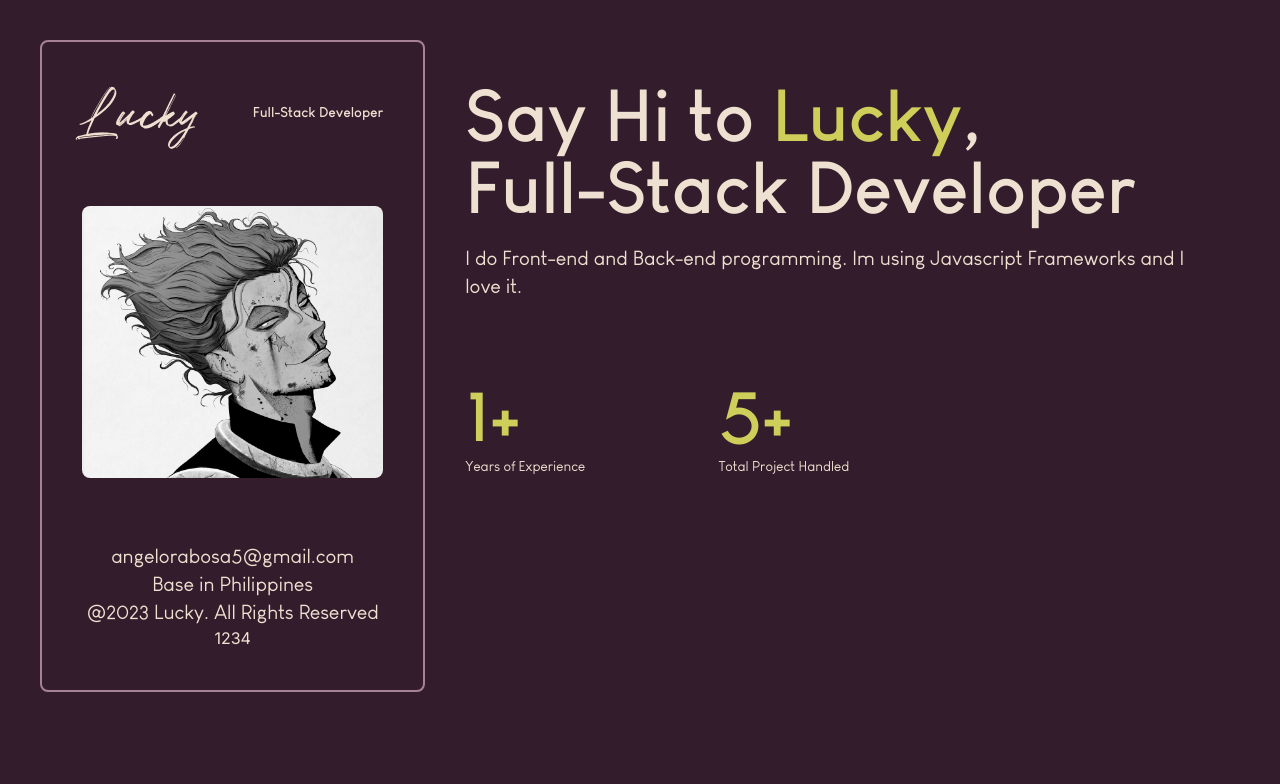
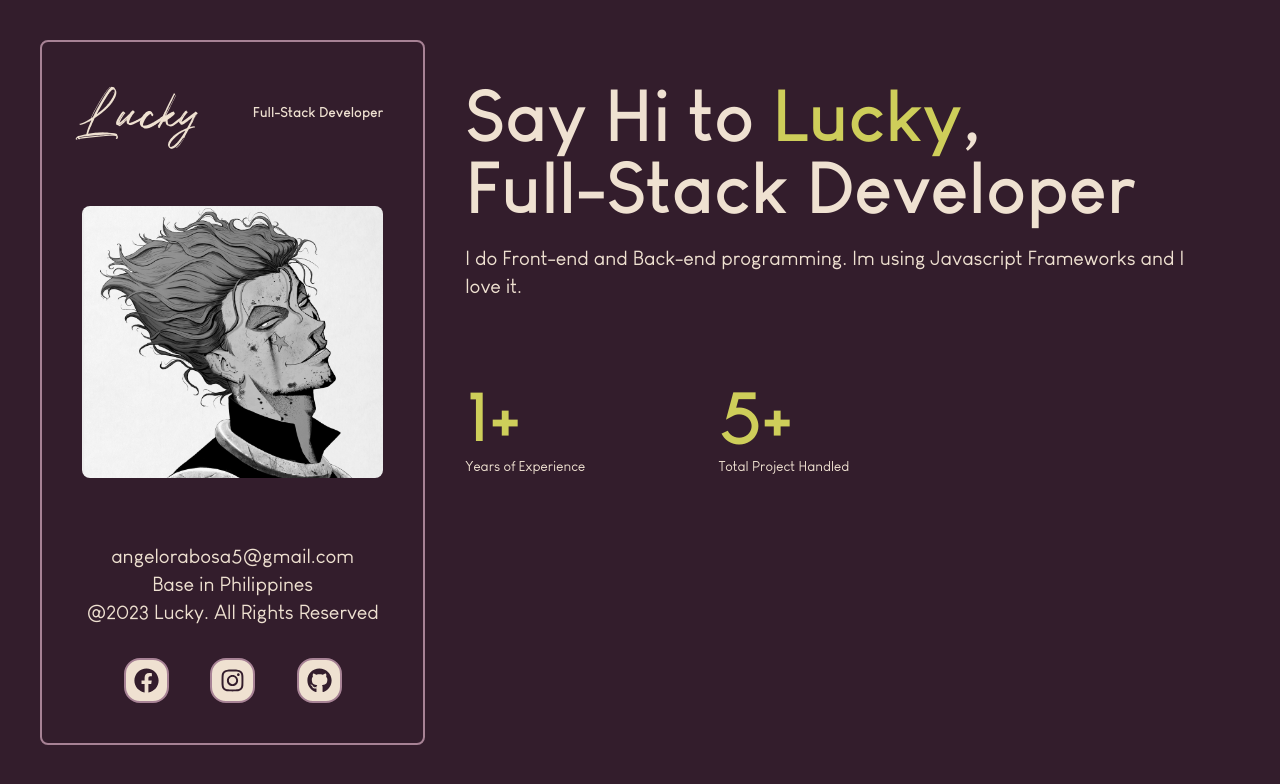
Before and after one commit to lucky0559/portfs, a Next.js app: page / in a window 1280 px wide. Shown: the top 784 px of the page. Built offline with nearby package versions, Linux system fonts and the light colour scheme.

Commit message:
created soials

```diff
--- a/package.json
+++ b/package.json
@@ -19,6 +19,7 @@
     "postcss": "8.4.27",
     "react": "18.2.0",
     "react-dom": "18.2.0",
+    "react-icons": "^4.10.1",
     "tailwindcss": "3.3.3",
     "typescript": "5.1.6"
   }
--- a/src/app/pages/home/MyProfile.tsx
+++ b/src/app/pages/home/MyProfile.tsx
@@ -1,6 +1,9 @@
+"use client";
+
 import Image from "next/image";
 import React from "react";
 import myProfile from "../../assets/imgs/profile.jpg";
+import { FaFacebook, FaGithub, FaInstagram } from "react-icons/fa";
 
 const MyProfile = () => {
   return (
@@ -31,11 +34,21 @@ const MyProfile = () => {
           @2023 Lucky. All Rights Reserved
         </span>
       </div>
-      <div className="flex justify-center">
-        <span className="text-light">1</span>
-        <span className="text-light">2</span>
-        <span className="text-light">3</span>
-        <span className="text-light">4</span>
+      <div className="flex justify-evenly mt-8">
+        <FaFacebook
+          size={25}
+          className="text-primaryBackground hover:text-light bg-light hover:bg-secondaryBackground h-auto w-auto rounded-2xl ease-in-out duration-300 hover:shadow-lg hover:shadow-pastelPink border-pastelPink border-2 border-solid flex justify-center items-center p-2 hover:cursor-pointer"
+          onClick={() => (window.location.href = "https://google.com")}
+          target="_blank"
+        />
+        <FaInstagram
+          size={25}
+          className="text-primaryBackground hover:text-light bg-light hover:bg-secondaryBackground h-auto w-auto rounded-2xl ease-in-out duration-300 hover:shadow-lg hover:shadow-pastelPink border-pastelPink border-2 border-solid flex justify-center items-center p-2 hover:cursor-pointer"
+        />
+        <FaGithub
+          size={25}
+          className="text-primaryBackground hover:text-light bg-light hover:bg-secondaryBackground h-auto w-auto rounded-2xl ease-in-out duration-300 hover:shadow-lg hover:shadow-pastelPink border-pastelPink border-2 border-solid flex justify-center items-center p-2 hover:cursor-pointer"
+        />
       </div>
     </div>
   );
```
Also changed, not shown: 1 other file (tests, documents, lock files or other folders).
